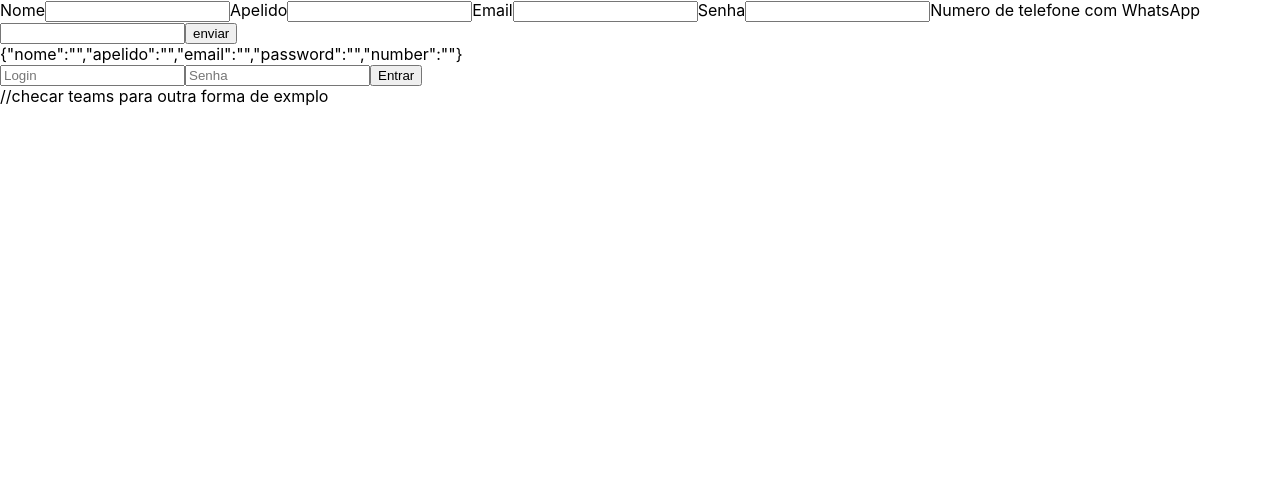
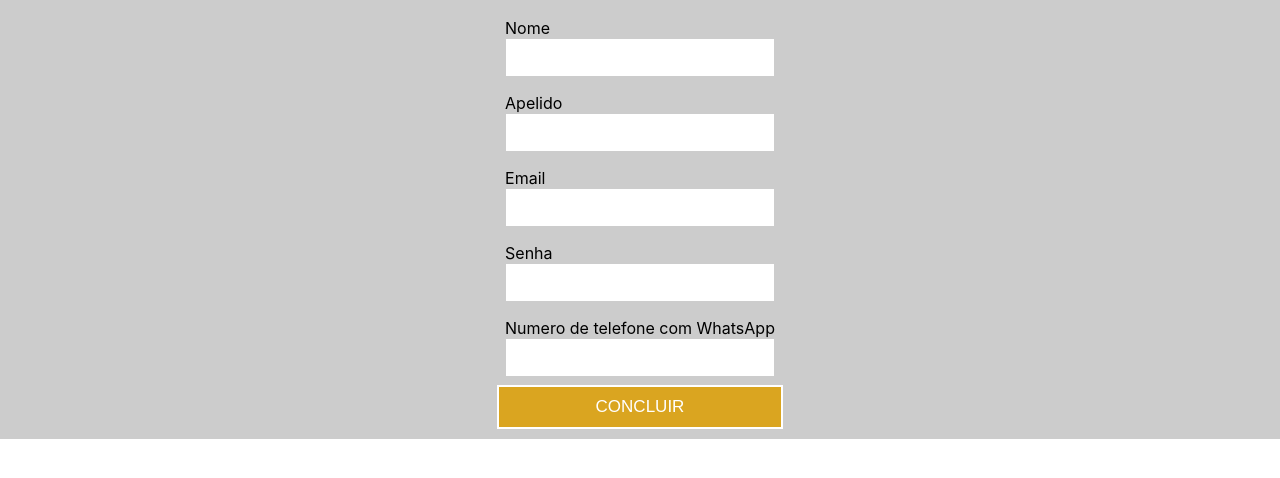
Before and after one commit to MadTitanPHDev/ondevaiser, a React (Create React App) app: page / in a window 1280 px wide. Shown: the top 478 px of the page. Built offline with nearby package versions, Linux system fonts and the light colour scheme.

Commit message:
dia 01, terminei o formulario em teoria mas falta melhorar

```diff
--- a/src/App.js
+++ b/src/App.js
@@ -3,14 +3,14 @@ import './App.css';
 // import Footer from './pages/Footer';
 // import Header from './pages/Header';
 // import CardHome from './pages/CardHome';
-// import CadastroPage from './pages/CadastroPage';
-import Formulario from './pages/Form';
+import CadastroPage from './pages/CadastroPage';
+// import Formulario from './pages/Form';
 
 function App() {
   return (
     <>
-      {/* <CadastroPage/> */}
-      <Formulario/>
+      <CadastroPage/>
+      {/* <Formulario/> */}
 
     </>
   );
--- a/src/pages/CadastroPage.css
+++ b/src/pages/CadastroPage.css
@@ -0,0 +1,55 @@
+.container {
+    background-color: #ccc;
+}
+
+.inputArea {
+    border: 1px solid #ccc;
+    height: 35px;
+    padding-left: 6px;
+    color: #00f;
+    font-weight: 700;
+    outline-color: coral;
+}
+
+.campoArea {
+    display: flex;
+    flex-direction: column;
+    flex: 1;
+    padding: 8px;
+}
+
+.formArea {
+    display: flex;
+    padding-top: 10px;
+    padding-bottom: 10px;
+    align-items: center;
+    justify-content: center;
+}
+
+.content {
+    display: flex;
+    width: 100%;
+    height: auto;
+    border-bottom: 2px solid #ccc;
+    flex-direction: column;
+    padding-top: 10px;
+    padding-bottom: 10px;
+    align-items: center;
+    justify-content: center;
+}
+
+.btnArea input {
+    /* estiliza o botao */
+    width: 100%;
+    outline: none;
+    color: #fff;
+    font-size: 17px;
+    border: 2px solid #fff;
+    background-color: goldenrod;
+    padding: 10px 15px;
+    text-transform: uppercase;
+    cursor: pointer;
+    display: flex;
+    justify-content: center;
+    align-items: center;
+}
--- a/src/pages/CadastroPage.js
+++ b/src/pages/CadastroPage.js
@@ -9,12 +9,12 @@ import { useForm } from 'react-hook-form';
 //função default que constroi os elementos da pagina
 function CadastroPage() {
     //retorna elementos visuais e componentes(pagina)
-    const[formDados, setFormDados] = useState({nome: '', apelido: '', email:'', password:'', number: ''});
+    const [formDados, setFormDados] = useState({ nome: '', apelido: '', email: '', password: '', number: '' });
     //{} objeto JSON
 
-    function handleChange(event){//toda funcao recebe argumentos(arg1, arg2)
+    function handleChange(event) {//toda funcao recebe argumentos(arg1, arg2)
         console.log(event.target.value);
-        setFormDados({...formDados,[event.target.name]: event.target.value})
+        setFormDados({ ...formDados, [event.target.name]: event.target.value })
     }
 
 
@@ -22,29 +22,41 @@ function CadastroPage() {
 
     return (
         <section className='container'>
+
             <div className='formArea'>
                 <form>
-                    <label>Nome</label>
-                    <input type='text' name='nome' id='nome' onChange={event => handleChange(event)} value={formDados.nome}/>
+                    <div className='campoArea'>
+                        <label>Nome</label>
+                        <input className='inputArea' type='text' name='nome' id='nome' onChange={event => handleChange(event)} value={formDados.nome} />
+                    </div>
 
-                    <label>Apelido</label>
-                    <input type='text' name='nick' id='nick' onChange={event => handleChange(event)} value={formDados.nick}/>
+                    <div className='campoArea'>
+                        <label>Apelido</label>
+                        <input className='inputArea' type='text' name='nick' id='nick' onChange={event => handleChange(event)} value={formDados.nick} />
+                    </div>
 
-                    <label>Email</label>
-                    <input type='email' name='email' id='email' onChange={event => handleChange(event)} value={formDados.email}/>
+                    <div className='campoArea'>
+                        <label>Email</label>
+                        <input className='inputArea' type='email' name='email' id='email' onChange={event => handleChange(event)} value={formDados.email} />
+                    </div>
 
-                    <label>Senha</label>
-                    <input type='password' name='password' id='password' onChange={event => handleChange(event)} value={formDados.password}/>
+                    <div className='campoArea'>
+                        <label>Senha</label>
+                        <input className='inputArea' type='password' name='password' id='password' onChange={event => handleChange(event)} value={formDados.password} />
+                    </div>
 
-                    <label>Numero de telefone com WhatsApp</label>
-                    <input type='number' name='number' id='number' onChange={event => handleChange(event)} value={formDados.number}/>
+                    <div className='campoArea'>
+                        <label>Numero de telefone com WhatsApp</label>
+                        <input className='inputArea' type='number' name='number' maxLength={11} id='number' onChange={event => handleChange(event)} value={formDados.number} />
+                    </div>
+
+                    <div className='btnArea'>
+                        <input className='buttonSubmit' type='submit' value='Concluir' />
+                    </div>
+
+                </form>
 
 
-
-                    <input type='submit' value='enviar' />
-                </form>
-
-                {JSON.stringify(formDados)}
             </div>
         </section>
 
--- a/src/pages/Form.js
+++ b/src/pages/Form.js
@@ -56,7 +56,7 @@ function Formulario() {
                     <input type='text' {...register('login', {required: true})} placeholder='Login'/>
                     {errors.login && <span>Campo obrigatório</span>}
 
-                    <input type='password' {...register('senha', {required: true})} placeholder='Senha'/>
+                    <input type='password' {...register('senha', {required: true, minLength: 8})} placeholder='Senha'/>
                     {errors.senha && <span>Campo obrigatório</span>}
 
                     <button type='submit' >Entrar</button>
```
